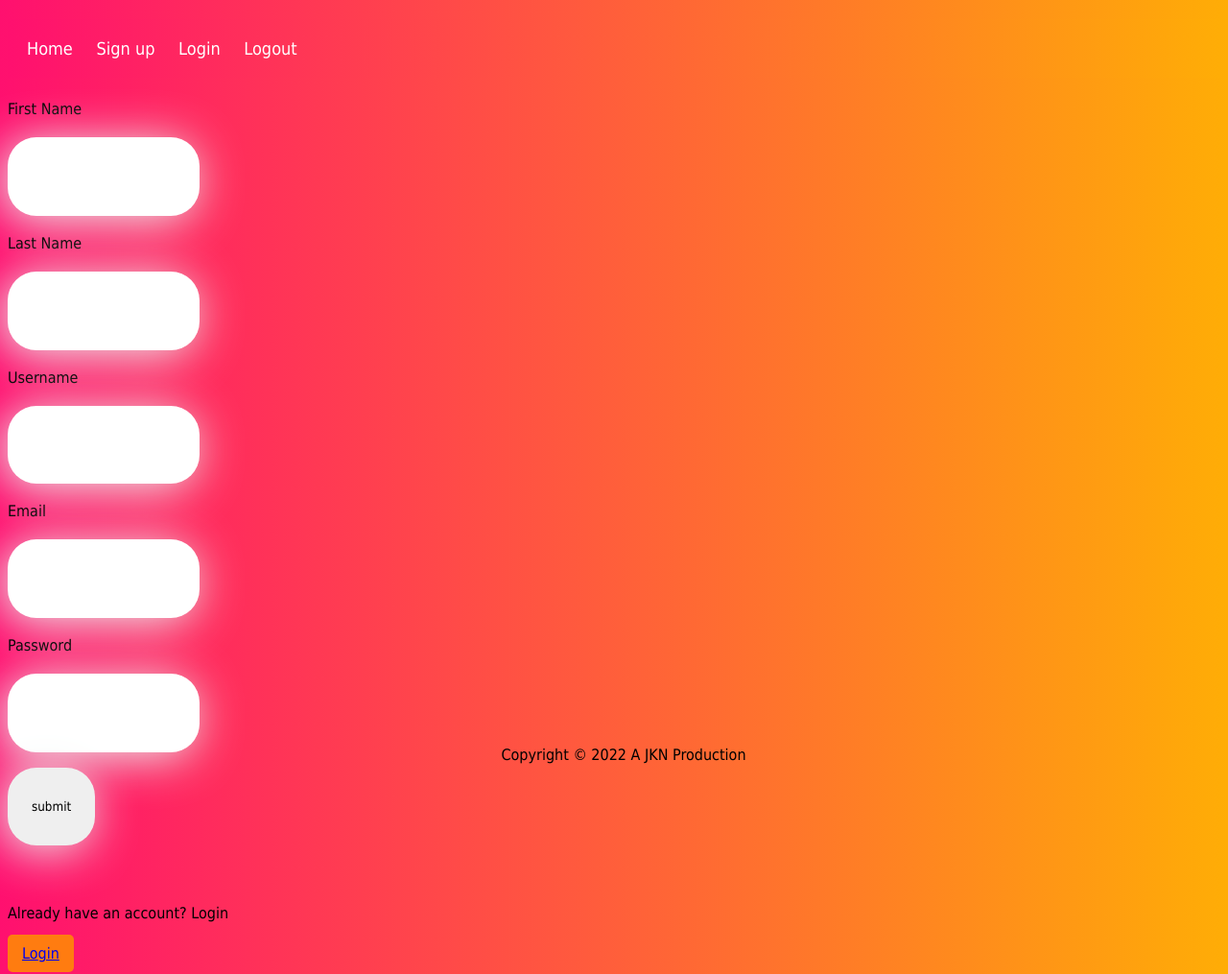
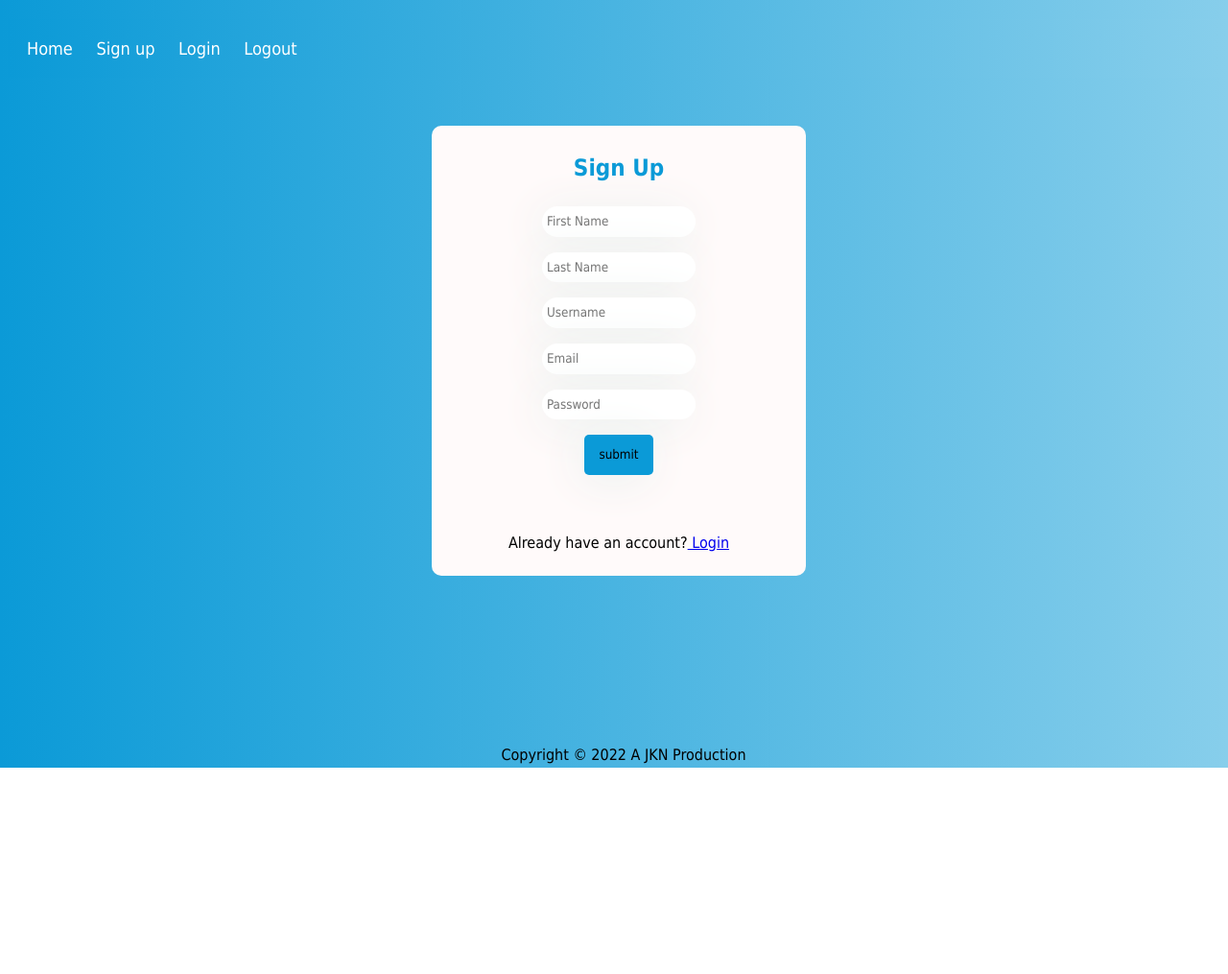
Before and after one commit to jventura7/reminder-app, a Flask app: page /signup in a window 1280 px wide. Shown: the whole page at 96% size. After the commit the page ends 800 px from the top, so only its background shows below. Run offline with Flask 2, Linux system fonts and the light colour scheme; some libraries are stand-ins or nearby versions.

Commit message:
Changed background

```diff
--- a/static/styles/style.css
+++ b/static/styles/style.css
@@ -1,10 +1,10 @@
 /* HTML Tags */
 body {
-    background:linear-gradient(to right, #ff106f, #ffad06)
+    background:linear-gradient(to right, #0b9ad7, skyblue)
 }
 
 h1 {
-  color: #ff106f;
+  color: #0b9ad7;
   margin-left: 0px;
 
 }
@@ -15,20 +15,23 @@ html * {
 }
 
 h2 {
-  color: #ff106f;
+  color: #0b9ad7;
   margin-left: 0px;
 }
 
 input {
   border:none;
-  padding: 30px 25px;
+  display: block;
+  margin-left:auto;
+  margin-right:auto;
+  padding: 5px 5px;
   border-radius: 30px;
   box-shadow: -5px 5px 50px 0 #eaf0ee;
 }
 
 /* Classes */
 .center{
-  text-align: left;
+  text-align: center;
 }
 
 .container{
@@ -51,7 +54,7 @@ input {
 }
 
 .button{
-  background-color:#ff7c10;
+  background-color:#0b9ad7;
   padding:10px 15px;
   border:none;
   border-radius: 5px;
@@ -59,7 +62,7 @@ input {
 
 /* IDs */
 #navbar{
-  background: linear-gradient(to right, #ff106f, #ffad06);
+  background: linear-gradient(to right, #0b9ad7, skyblue);
 }
 
 #navbar ul{
@@ -86,18 +89,28 @@ input {
   border-radius:10px;
   margin-top:70px;
   margin-left:30px;
-  background:white;
+  background:snow;
 }
 
 #right-view{
   float:right;
   width:30%;
   padding:5px;
-  height:275px;
+  height:350px;
   margin:185px 150px 20px 50px;
   box-sizing:border-box;
   border-radius: 10px;
-  background:white;
+  background:snow;
+}
+
+#signup{
+  width:30%;
+  padding:5px;
+  margin-top:50px;
+  margin-right:35%;
+  margin-left:35%;
+  border-radius: 10px;
+  background:snow;
 }
 
 #home-login{
--- a/templates/index.html
+++ b/templates/index.html
@@ -31,6 +31,7 @@
             <div class="form-group">
                 <input class="button" type="submit" name="submit">
             </div>
+            <p class="center">Dont have an account?<a href="signup"> Sign up</a></p>
         </form>
     </div>
 </section>
--- a/templates/signup.html
+++ b/templates/signup.html
@@ -9,21 +9,17 @@
         {% endif %}
     {% endwith %}
 
-<form action="#" method="POST">
-    <p>First Name</p>
-    <p><input type="text", name="first_name"/></p>
-    <p>Last Name</p>
-    <p><input type="text", name="last_name"/></p>
-    <p>Username</p>
-    <p><input type="text", name="username"/></p>
-    <p>Email</p>
-    <p><input type="text", name="email"/></p>
-    <p>Password</p>
-    <p><input type="text", name="password"/></p>
-
-    <p><input type="submit", value="submit"/></p>
-    <br>
-    <p>Already have an account? Login</p>
-    <a href='login' class="button"> Login</a>
-</form>
+<div id="signup">
+    <h2 class="center">Sign Up</h2>
+    <form action="#" method="POST">
+        <p><input type="text", name="first_name" placeholder="First Name"/></p>
+        <p><input type="text", name="last_name" placeholder="Last Name"/></p>
+        <p><input type="text", name="username" placeholder="Username"/></p>
+        <p><input type="text", name="email" placeholder="Email"/></p>
+        <p><input type="text", name="password"/ placeholder="Password"></p>
+        <p><input class="button" type="submit", value="submit"/></p>
+        <br>
+        <p class="center">Already have an account?<a href='login'> Login</a></p>
+    </form>
+</div>
 {% endblock %}
```
